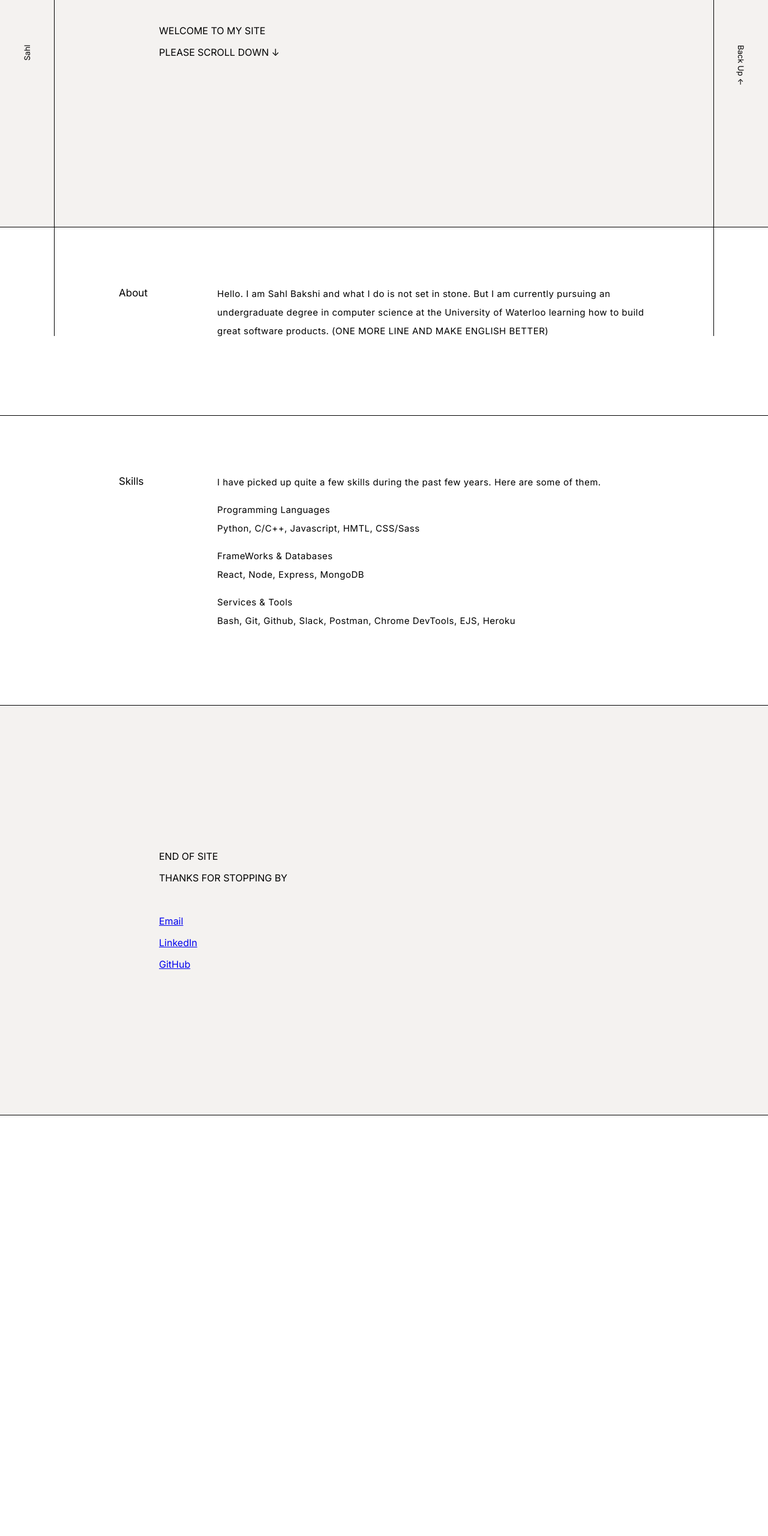
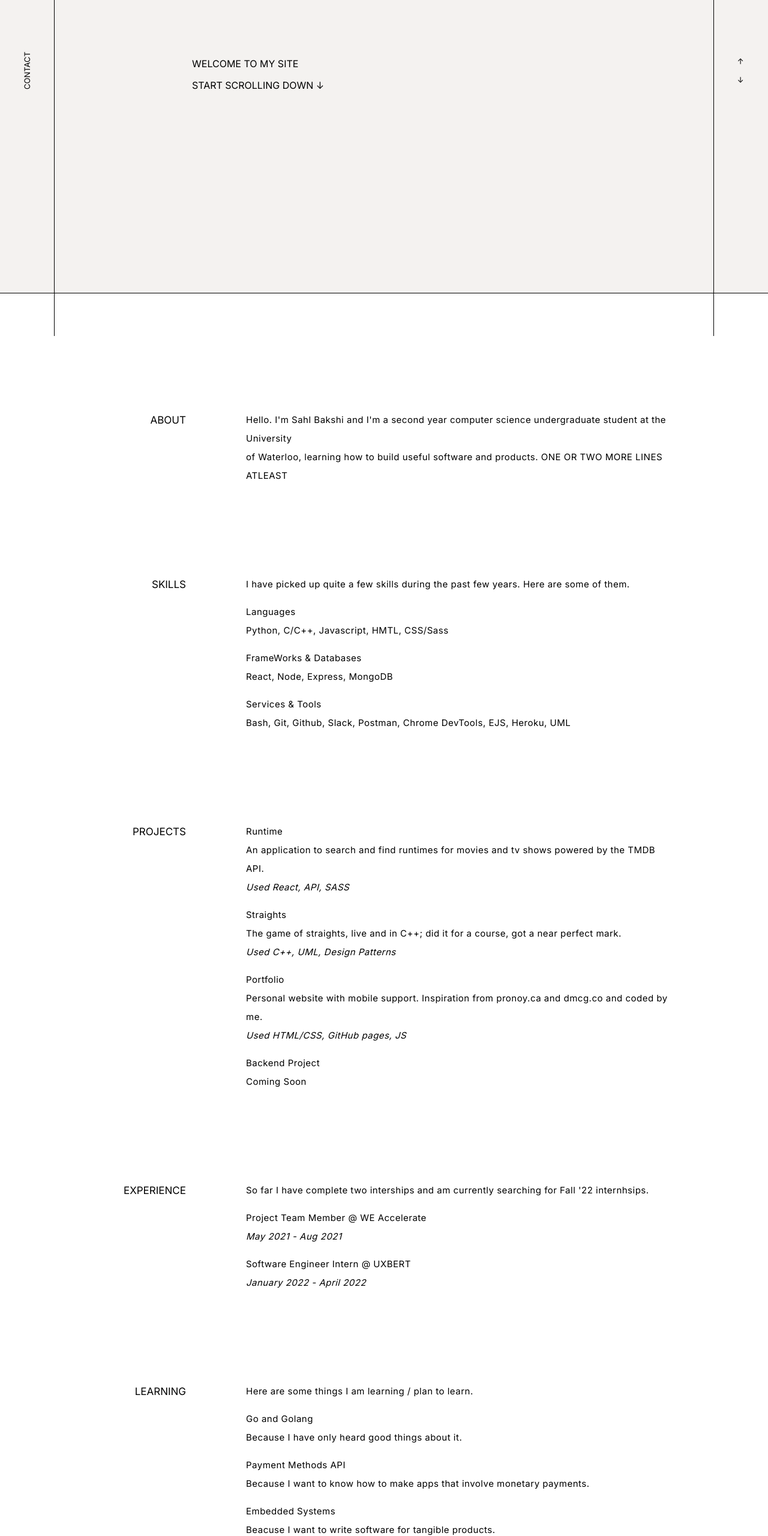
Before and after one commit to sahlbakshi/website, a plain HTML site: page index.html in a window 1280 px wide. Shown: the part 240-2800 px from the top of the page at 60% size. Before the commit the page ends 2099 px from the top, so only its background shows below. Drawn offline with Linux system fonts and the light colour scheme.

Commit message:
completed

```diff
--- a/index.html
+++ b/index.html
@@ -2,42 +2,46 @@
 <html lang="en">
 <head>
     <meta charset="UTF-8">
-    <title>Portfolio</title>
+    <title>Sahl Bakshi</title>
     <link rel="stylesheet" href="styles.css">
+    <link rel="shortcut icon" href="/circle-fill.png">
+    <script src="main.js" defer></script>
 </head>
 <body>
     <div class="left">
-        <p class="rotateLeft">Sahl</p>
+        <p class="rotateLeft">
+            <a class="link" href="mailto:saa2baks@uwaterloo.ca">CONTACT</a>
+        </p>
     </div>
     <div class="right">
-        <p class="rotateRight">Back Up <- </p>
+        <div class="rotateRight">
+            <p class="upArrow" onclick=topOfPage()> <- </p>
+            <p>&nbsp &nbsp &nbsp</p>
+            <p class="downArrow" onclick=bottomOfPage()> -> </p>
+        </div>
     </div>
 
-    <div class="temp">
-        <p>
-            WELCOME TO MY SITE
-        </p>
-        <p>
-            PLEASE SCROLL DOWN ↓
-        </p>
+    <div class="header">
+        <p>WELCOME TO MY SITE</p>
+        <p>START SCROLLING DOWN ↓</p>
     </div>
 
-    <div class="content">
+    <div class="content first">
         <div class="title">
-            <p>About</p>
+            <p>ABOUT</p>
         </div>
         <div class="info">
-            <p>Hello. I am Sahl Bakshi and what I do is not set in stone. But I am currently pursuing an undergraduate degree in computer science at the University of Waterloo learning how to build great software products. (ONE MORE LINE AND MAKE ENGLISH BETTER)</p>
+            <p>Hello. I'm Sahl Bakshi and I'm a second year computer science undergraduate student at the University<br> of Waterloo, learning how to build useful software and products. ONE OR TWO MORE LINES ATLEAST</p>
         </div>
     </div>
     <div class="content">
         <div class="title">
-            <p>Skills</p>
+            <p>SKILLS</p>
         </div>
         <div class="info">
             <p>I have picked up quite a few skills during the past few years. Here are some of them.</p>
             <p>
-                Programming Languages <br>
+                Languages<br>
                 Python, C/C++, Javascript, HMTL, CSS/Sass <br>
             </p>
             <p>
@@ -46,18 +50,79 @@
             </p>
             <p>
                 Services & Tools <br>
-                Bash, Git, Github, Slack, Postman, Chrome DevTools, EJS, Heroku <br>
+                Bash, Git, Github, Slack, Postman, Chrome DevTools, EJS, Heroku, UML<br>
             </p>
         </div>
     </div>
-    <div class="temp tempFooter">
-        <p> END OF SITE</p>
-        <p>THANKS FOR STOPPING BY</p>
+    <div class="content">
+        <div class="title">
+            <p>PROJECTS</p>
+        </div>
+        <div class="info">
+            <p>
+                Runtime<br>
+                An application to search and find runtimes for movies and tv shows powered by the TMDB API.<br>
+                <i>Used React, API, SASS</i>
+            </p>
+            <p>
+                Straights<br>
+                The game of straights, live and in C++; did it for a course, got a near perfect mark.<br>
+                <i>Used C++, UML, Design Patterns</i>
+            </p>
+            <p>
+                Portfolio<br>
+                Personal website with mobile support. Inspiration from <a class="link" href="https://www.pronoy.ca">pronoy.ca</a> and <a class="link" href="http://dmcg.co">dmcg.co</a> and coded by me.<br>
+                <i>Used HTML/CSS, GitHub pages, JS</i>
+            </p>
+            <p>
+                Backend Project<br>
+                Coming Soon
+            </p>
+        </div>
+    </div>
+    <div class="content">
+        <div class="title">
+            <p>EXPERIENCE</p>
+        </div>
+        <div class="info">
+            <p>So far I have complete two interships and am currently searching for Fall '22 internhsips.</p>
+            <p>
+                Project Team Member @ WE Accelerate<br>
+                <i>May 2021 - Aug 2021</i>
+            </p>
+            <p>
+                Software Engineer Intern @ UXBERT<br>
+                <i>January 2022 - April 2022</i>
+            </p>
+        </div>
+    </div>
+    <div class="content last">
+        <div class="title">
+            <p>LEARNING</p>
+        </div>
+        <div class="info">
+            <p>Here are some things I am learning / plan to learn.</p>
+            <p>
+                Go and Golang<br>
+                Because I have only heard good things about it.
+            </p>
+            <p>
+                Payment Methods API<br>
+                Because I want to know how to make apps that involve monetary payments.
+            </p>
+            <p>
+                Embedded Systems<br>
+                Beacuse I want to write software for tangible products.
+            </p>
+        </div>
+    </div>
 
+    <div class="footer">
+        <p>THANKS FOR STOPPING BY.</p>
         <br>
-        <p><a href="mailto:saa2baks@uwaterloo.ca">Email</a></p>
-        <p><a href="https://www.linkedin.com/in/sahl-bakshi-029957203/">LinkedIn</a></p>
-        <p><a href="https://github.com/sahlbakshi">GitHub</a></p>
+        <p><a class="link" href="mailto:saa2baks@uwaterloo.ca">Email</a></p>
+        <p><a class="link" href="https://www.linkedin.com/in/sahl-bakshi-029957203/">LinkedIn</a></p>
+        <p><a class="link" href="https://github.com/sahlbakshi">GitHub</a></p>
     </div>
     </div>
 </body>
--- /dev/null
+++ b/main.js
@@ -0,0 +1,16 @@
+const up = document.getElementsByClassName("upArrow")
+const down = document.getElementsByClassName("downArrow")
+
+const topOfPage = () => {
+    window.scrollTo({
+        top: 0,
+        behavior: 'smooth'
+    });
+}
+
+const bottomOfPage = () => {
+    window.scrollTo({
+        top: document.body.scrollHeight,
+        behavior: 'smooth'
+    });
+}
--- a/styles.css
+++ b/styles.css
@@ -8,28 +8,24 @@ body {
 }
 
 .rotateLeft {
-    margin-top: 36vh;
+    margin-top: 42vh;
     transform: rotate(-90deg);
     font-size: 13px;
 }
 
 .rotateRight {
-    margin-top: 44vh;
+    display: flex;
+    margin-top: 45vh;
     transform: rotate(+90deg);
     font-size: 13px;
 }
-
-/* letter spacing in parapgraphs only used*/
-
-/* see footer part later */
-
-/* fox for phone too */
 
 .container {
     display: flex;
 }
 
-.left, .right {
+.left,
+.right {
     position: fixed;
     display: block;
     width: 90px;
@@ -47,32 +43,33 @@ body {
 }
 
 
+.header,
+.footer {
+    padding: 320px 320px 320px 320px;
+    background-color: rgb(244, 242, 240);
+}
+
+.header {
+    border-bottom: 1px solid black;
+}
+
+.footer {
+    border-top: 1px solid black;
+}
+
 .content {
     display: flex;
     justify-content: center;
     box-sizing: border-box;
-    padding: 70px;
-    padding-bottom: 100px;
+    padding: 60px 70px 60px 70px;
     /* see exact padding later */
-    border-bottom: 1px solid black;
     background-color: #ffffff;
 }
 
-
-.temp {
-    padding: 265px 265px 265px 265px;
-    border-bottom: 1px solid black;
-    background-color: rgb(244, 242, 240);
-}
-
-.tempFooter {
-    padding: 225px 225px 225px 265px;
-}
-
 .title {
-    /* see exact padding later */
-    margin-top: 2px;
-    padding: 10px;
+    text-align: right;
+    margin-right: 100px;
+    margin-top: 4px;
     width: 18vh;
     font-weight: 400;
     font-size: 17px;
@@ -80,9 +77,38 @@ body {
 }
 
 .info {
-    padding: 10px;
-    width: 90vh;
+    width: 88vh;
     line-height: 31px;
     letter-spacing: .5px;
     font-size: 15px;
 }
+
+.link {
+    text-decoration: none;
+    color: black;
+}
+
+.link:hover {
+    text-decoration: underline;
+    color: #0000EE;
+}
+
+.upArrow:hover,
+.downArrow:hover {
+    cursor: pointer;
+}
+
+.first {
+    padding-top: 180px;
+}
+
+.last {
+    padding-bottom: 180px;
+}
+
+@media only screen and (max-width: 980px) {
+    .left,
+    .right {
+        display: none;
+    }
+}
```
Also changed, not shown: circle-fill.png (added).
